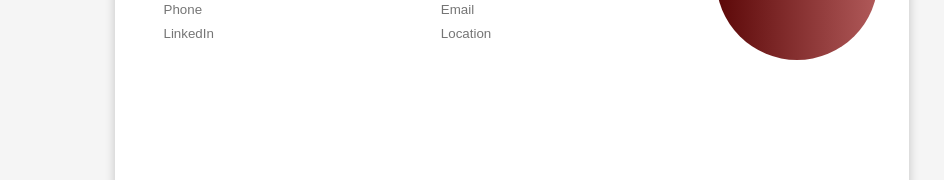
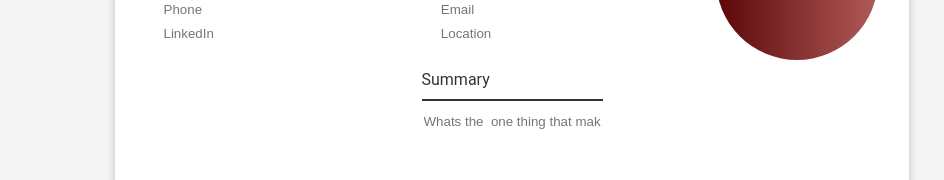
Before and after one commit to mosmn/CV-Application, a React (Create React App) app: page / in a window 1280 px wide. Shown: the part 190-370 px from the top of the page, without its empty margins (176-1120 px from the left). Built offline with nearby package versions, Linux system fonts and the light colour scheme.

Commit message:
added Summary

```diff
--- a/src/components/CvForm.js
+++ b/src/components/CvForm.js
@@ -1,6 +1,7 @@
 import "../styles/CvForm.css";
 import React, { Component } from "react";
 import GeneralInfo from "./GeneralInfo";
+import Summary from "./Summary";
 import CvPreview from "./CvPreview";
 import html2pdf from "html2pdf.js";
 
@@ -20,6 +21,7 @@ class CvForm extends Component {
         imagePreviewUrl:
           "https://github.com/OlgaKoplik/CodePen/blob/master/profile.jpg?raw=true",
       },
+      summary: "",
     };
   }
 
@@ -41,14 +43,21 @@ class CvForm extends Component {
     reader.readAsDataURL(file);
   };
 
-  onChange = (e) => {
+  onInfoChange = (e) => {
+    const { name, value } = e.target;
+    this.setState((prevState) => ({
+      generalInfo: {
+        ...prevState.generalInfo,
+        [name]: value,
+      },
+    }));
+  };
+
+  onSummaryChange = (e) => {
     this.setState({
-      generalInfo: {
-        ...this.state.generalInfo,
-        [e.target.name]: e.target.value,
-      },
+        summary: e.target.value,
     });
-  };
+    };
 
   downloadAsPdf = () => {
     const cv = document.querySelector(".print");
@@ -63,7 +72,7 @@ class CvForm extends Component {
   };
 
   render() {
-    const { generalInfo, imagePreviewUrl } = this.state;
+    const { generalInfo, imagePreviewUrl, summary } = this.state;
 
     return (
       <div>
@@ -77,10 +86,15 @@ class CvForm extends Component {
           </div>
           <div className="cv">
             <GeneralInfo
-              onChange={this.onChange}
+              onInfoChange={this.onInfoChange}
               uploadPic={this.photoUpload}
               src={imagePreviewUrl}
             />
+            <div className="summary">
+              <div className="title">Summary</div>
+              <div className="line"></div>
+              <Summary onSummaryChange={this.onSummaryChange} />
+            </div>
           </div>
         </div>
         <div className="previewContainer">
@@ -97,7 +111,11 @@ class CvForm extends Component {
             </div>
           </div>
           <div className="preview">
-            <CvPreview {...generalInfo} imagePreviewUrl={imagePreviewUrl} />
+            <CvPreview
+              {...generalInfo}
+              imagePreviewUrl={imagePreviewUrl}
+              summary={summary}
+            />
           </div>
         </div>
       </div>
--- a/src/components/CvPreview.js
+++ b/src/components/CvPreview.js
@@ -1,7 +1,16 @@
 import "../styles/CvPreview.css";
 
 const CvPreview = (props) => {
-  const { name, title, phone, email, linkedin, location, imagePreviewUrl } = props;
+  const {
+    name,
+    title,
+    phone,
+    email,
+    linkedin,
+    location,
+    imagePreviewUrl,
+    summary,
+  } = props;
   return (
     <div className="print">
       <div className="general-info-preview">
@@ -16,8 +25,13 @@ const CvPreview = (props) => {
         <div className="photo-preview">
           <div className="img-wrap-preview img-upload-preview">
             <img src={imagePreviewUrl} alt="pp" />
-            </div>
           </div>
+        </div>
+      </div>
+      <div className="summary-preview">
+        <div className="summary-title">Summary</div>
+        <div className="line"></div>
+        <div className="summary-text">{summary}</div>
       </div>
     </div>
   );
--- a/src/components/GeneralInfo.js
+++ b/src/components/GeneralInfo.js
@@ -19,49 +19,52 @@ class GeneralInfo extends Component {
   };
 
   render() {
-    const { onChange, uploadPic, src } = this.props;
+    const { onInfoChange, uploadPic, src } = this.props;
     const { isFocused } = this.state;
 
     return (
       <div>
-        <form className={`general-info ${isFocused ? "focused" : ""}`} onFocus={this.handleFocus}
-        onBlur={this.handleBlur}>
+        <form
+          className={`general-info ${isFocused ? "focused" : ""}`}
+          onFocus={this.handleFocus}
+          onBlur={this.handleBlur}
+        >
           <div className="info">
             <input
               type="text"
               name="name"
               placeholder="Name"
-              onChange={onChange}
+              onChange={onInfoChange}
             />
             <input
               type="text"
               name="title"
               placeholder="The role you're applying for"
-              onChange={onChange}
+              onChange={onInfoChange}
             />
             <input
               type="text"
               name="phone"
               placeholder="Phone"
-              onChange={onChange}
+              onChange={onInfoChange}
             />
             <input
               type="text"
               name="email"
               placeholder="Email"
-              onChange={onChange}
+              onChange={onInfoChange}
             />
             <input
               type="text"
               name="linkedin"
               placeholder="LinkedIn"
-              onChange={onChange}
+              onChange={onInfoChange}
             />
             <input
               type="text"
               name="location"
               placeholder="Location"
-              onChange={onChange}
+              onChange={onInfoChange}
             />
           </div>
           <div className="photo">
--- a/src/components/Summary.js
+++ b/src/components/Summary.js
@@ -0,0 +1,44 @@
+import "../styles/Summary.css";
+import React, { Component } from "react";
+
+class Summary extends Component {
+  constructor(props) {
+    super(props);
+
+    this.state = {
+      isFocused: false,
+    };
+  }
+
+  handleFocus = () => {
+    this.setState({ isFocused: true });
+  };
+
+  handleBlur = () => {
+    this.setState({ isFocused: false });
+  };
+
+  render() {
+    const { onSummaryChange } = this.props;
+    const { isFocused } = this.state;
+
+    return (
+      <div>
+        <form
+          className={`summary ${isFocused ? "focused" : ""}`}
+          onFocus={this.handleFocus}
+          onBlur={this.handleBlur}
+        >
+            <input
+                type="text"
+                name="summary"
+                placeholder="Whats the  one thing that makes you stand out?"
+                onChange={onSummaryChange}
+            />
+        </form>
+      </div>
+    );
+  }
+}
+
+export default Summary;
--- a/src/styles/CvPreview.css
+++ b/src/styles/CvPreview.css
@@ -76,3 +76,22 @@
   width: auto;
   height: 100%;
 }
+
+.summary-preview {
+    margin-top: 20px;
+  }
+
+  .summary-title {
+    font-size: 1.5rem;
+    font-weight: bold;
+  }
+
+  .line {
+    height: 2px;
+    background-color: #333;
+    margin: 10px 0;
+  }
+
+  .summary-text {
+    font-size: 1rem;
+  }
--- a/src/styles/GeneralInfo.css
+++ b/src/styles/GeneralInfo.css
@@ -12,8 +12,8 @@
 }
 
 .general-info.focused {
-    border: 2px solid #b15a5a;
-  }
+  border: 2px solid #b15a5a;
+}
 
 .info {
   display: grid;
```
Also changed, not shown: src/styles/CvForm.css (line endings or trailing spaces), src/styles/Summary.css (added). Lines whose indentation alone changed are shown as unchanged.
